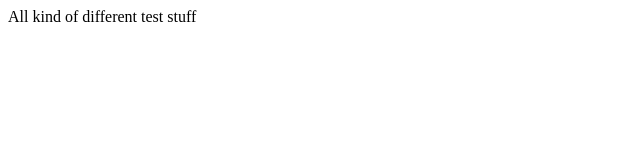
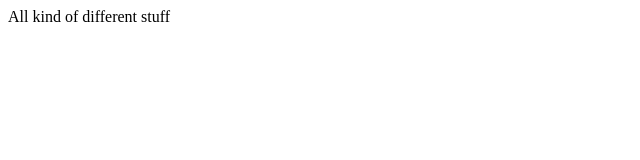
Before and after one commit to systemaddict/somewatch-public, a plain HTML site: page index.html in a window 1280 px wide. Shown: the full height of the page, 0-640 px from the left. Drawn offline with Linux system fonts and the light colour scheme.

Commit message:
update index

```diff
--- a/index.html
+++ b/index.html
@@ -1 +1 @@
-<html><body>All kind of different test stuff</body></html>
+<html><body>All kind of different stuff</body></html>
```
